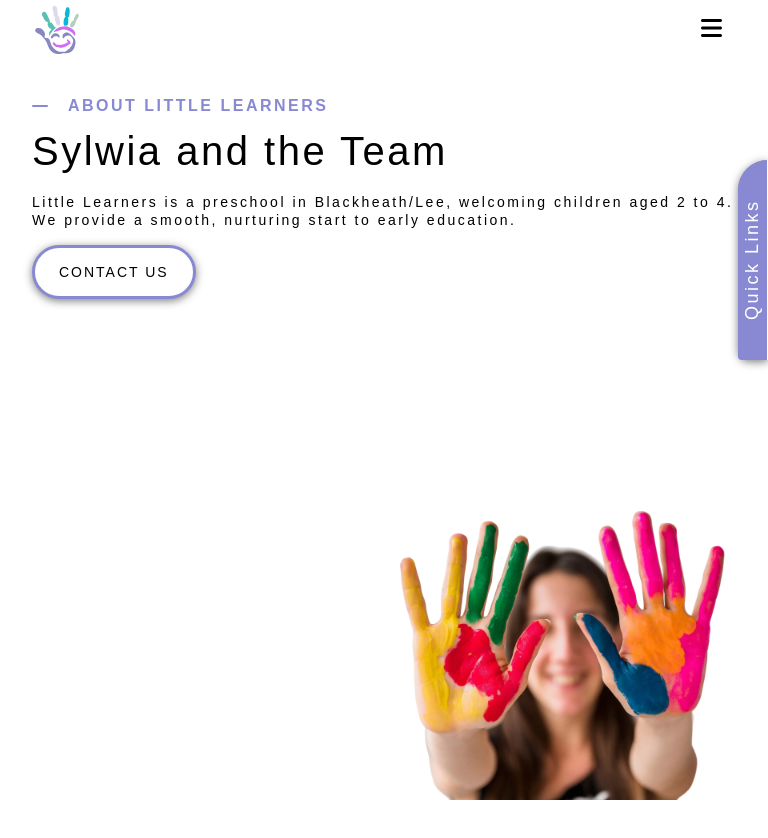
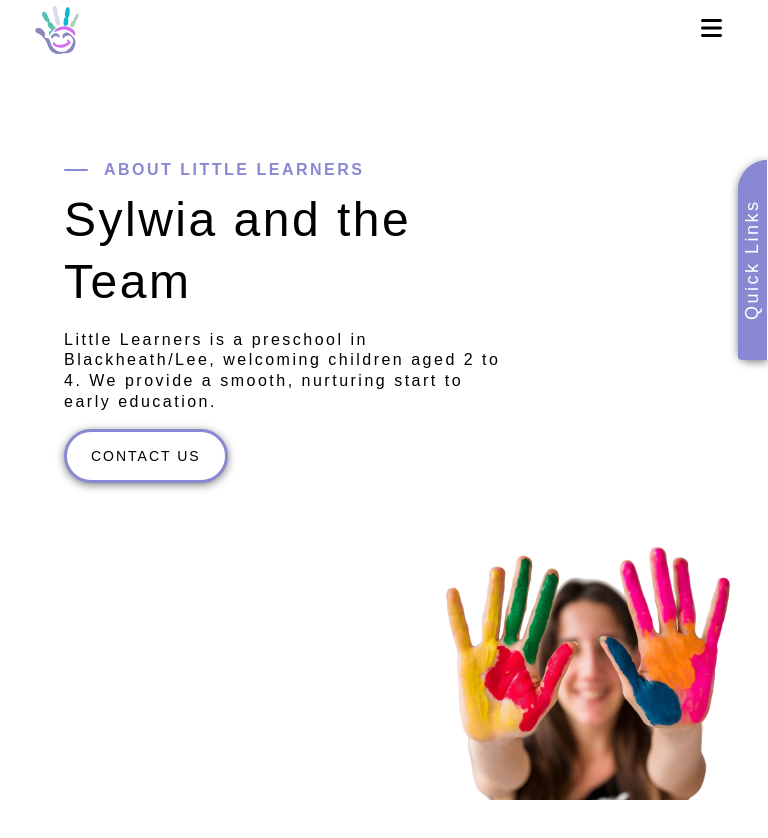
Before and after one commit to curveservices/little-learners, a React (Vite) app: page /about-us in a window 768 px wide. Shown: the top 838 px of the page. Built offline with nearby package versions, Linux system fonts and the light colour scheme.

Commit message:
optimised for tablet

```diff
--- a/src/layout/main/index.scss
+++ b/src/layout/main/index.scss
@@ -191,3 +191,64 @@
     }
   }
 }
+@media screen and (min-width: 768px) and (max-width: 1024px) {
+  .app {
+
+    .home-page,
+    .about-page,
+    .contact-page,
+    .gallery-page,
+    .learning-page,
+    .policy-page {
+      padding: 10rem 4rem 0;
+
+      h1 {
+        font-size: 3rem;
+      }
+
+      h2 {
+        font-size: 2.5rem;
+      }
+
+      h3 {
+        font-size: 1.75rem;
+      }
+
+      p {
+        font-size: 1rem;
+      }
+
+      .subtitle {
+        font-size: 1rem;
+        gap: 1rem;
+      }
+
+      .indent {
+        width: 1.5rem;
+      }
+
+      .text-box {
+        width: 70%;
+        padding-bottom: 2rem;
+      }
+
+      .hero {
+        flex-direction: column;
+        justify-content: space-between;
+        height: 88vh;
+        .hero-image {
+          width: 100%;
+          height: auto;
+        }
+      }
+    }
+
+    .back-to-top {
+      left: 1rem;
+      bottom: 1.5rem;
+      font-size: 0.875rem;
+      padding: 8px 10px;
+      gap: 0.5rem;
+    }
+  }
+}
--- a/src/pages/about/index.scss
+++ b/src/pages/about/index.scss
@@ -7,48 +7,7 @@
       bottom: 0;
       right: 0;
       width: 600px;
-    }
-  }
-  .second-section {
-    .about-body {
-      position: absolute;
-      opacity: 0.4;
-      width: 100vw;
-      left: 0;
-      right: 0;
-      margin-left: calc(-50vw + 50%);
-      z-index: -1;
-      height: 100%;
-      object-fit: cover;
-    }
-  }
-  .fith-section,
-  .policy-section {
-    display: flex;
-    flex-direction: column;
-    justify-content: center;
-    margin: 4rem 0;
-    .about-body {
-      position: absolute;
-      opacity: 0.4;
-      left: 0;
-      z-index: -1;
-      width: 100%;
-      height: 80vh;
-      object-fit: cover;
-      padding: 4rem 0;
-    }
-  }
-}
-.about-page {
-  padding-bottom: 0 !important;
-  .hero {
-    height: 77vh;
-    .about-image {
-      position: absolute;
-      bottom: 0;
-      right: 0;
-      width: 600px;
+      height: auto;
     }
   }
   .second-section {
@@ -86,7 +45,7 @@
   .about-page {
     .hero {
       .about-image {
-        width: 400px;
+        width: 350px;
       }
     }
     .fith-section,
@@ -99,3 +58,17 @@
     }
   }
 }
+@media screen and (min-width: 768px) and (max-width: 1024px) {
+  .second-section {
+    .about-body {
+        height: 75vh !important;
+      }
+  }
+  .fith-section,
+  .policy-section {
+    .about-body {
+      height: 40vh !important;
+    }
+  }
+
+}
--- a/src/pages/gallery/index.scss
+++ b/src/pages/gallery/index.scss
@@ -20,10 +20,11 @@
 @media screen and (max-width: 768px) {
     .gallery-page {
         .hero {
+            height: 100vh !important;
             .gallery-hero-image {
                 right: 0rem;
                 bottom: 0;
-                width: 375px;
+                width: 300px;
             }
         }
 
--- a/src/pages/learning/index.scss
+++ b/src/pages/learning/index.scss
@@ -87,9 +87,10 @@
 @media screen and (max-width: 768px) {
     .learning-page {
         .hero {
+            height: 92vh !important;
             .learning-hero-image {
                 right: 0rem;
-                width: 550px;
+                width: 400px;
             }
         }
         .third-section {
```
